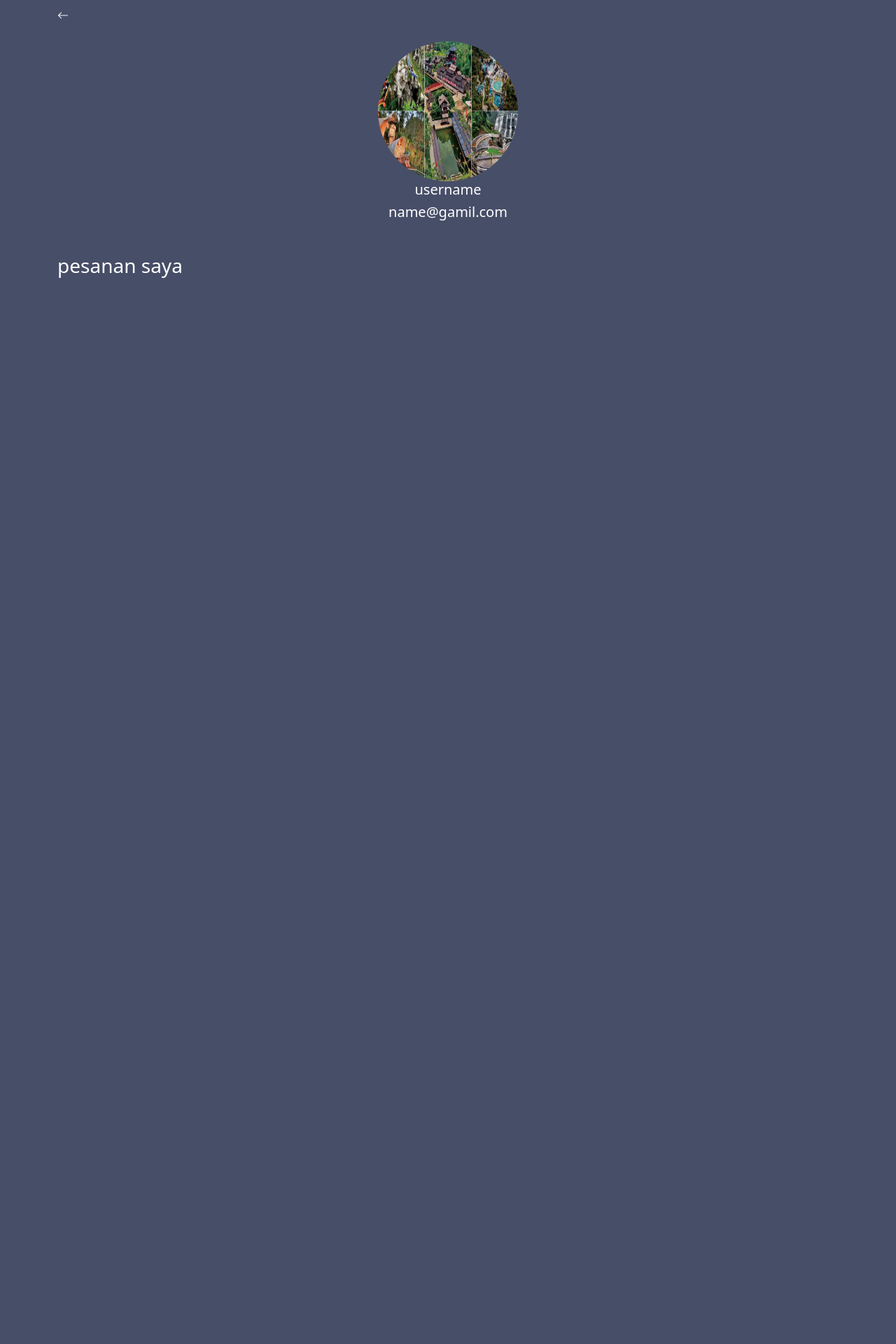
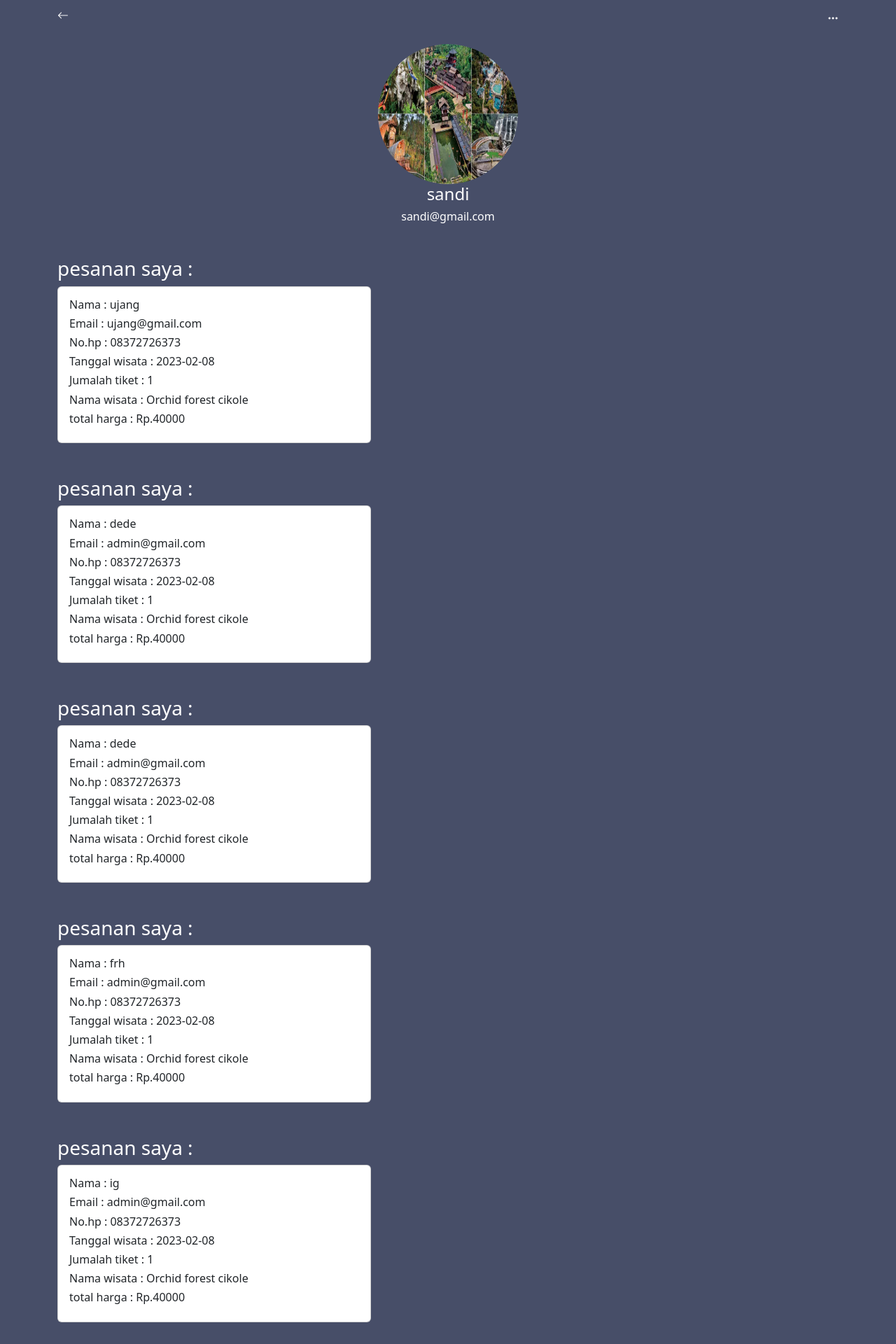
Before and after one commit to yantomang/yanto_tiket_wisata, a PHP site: page /user/profil.php in a window 1280 px wide. Shown: the top 1920 px of the page at 70% size. Before the commit the page ends 397 px from the top, so only its background shows below. Run offline with PHP 8.4, Linux system fonts and the light colour scheme; data comes from the database, SQL or seed files in the repository.

Commit message:
mengubah

```diff
--- a/admin/koneksi.php
+++ b/admin/koneksi.php
@@ -2,7 +2,7 @@
 $servernanme = "localhost:3306";
 $username = "root";
 $password = "";
-$database = "belajar";
+$database = "yanto_tiket_wisata";
 
 
 $conn = new mysqli($servernanme, $username, $password, $database);
--- a/admin/proses_edit_form.php
+++ b/admin/proses_edit_form.php
@@ -59,8 +59,10 @@ while($data = mysqli_fetch_array($edit)){
         $update = $conn->query("UPDATE  tambah_data_wisata SET Nama_wisata='$Nama_wisata', deskripsi='$deskripsi', harga='$harga', gambar='$nama_gambar' WHERE id='$id'");
         if($update){
             move_uploaded_file($file_tmp, '../img/'.$nama_gambar);
-           exit( header('location:index.php?page=tabel'));
+            header('location:index.php?page=tabel');
         }
     }
 
+
+
     ?>
--- a/admin/table_pesanan.php
+++ b/admin/table_pesanan.php
@@ -42,7 +42,7 @@ include "bot.php";
                                 <td><?php echo $data["harga"]?></td>
                                 <td><div class="form-check">
                                     <input class="form-check-input" type="checkbox" value="" id="flexCheckDefault">
-                                    <label class="form-check-label" for="flexCheckDefault"></label>
+                                    <label class="form-check-label" for="flexCheckDefault">komfirmasi</label>
                                 </div></td>
 
 
--- a/admin/tambah_data.php
+++ b/admin/tambah_data.php
@@ -1,6 +1,7 @@
 <?php
     include "bot.php";
     include "koneksi.php";
+
     if(isset($_POST['simpan'])){
         $nama = $_POST['nama'];
         $deskripsi = $_POST['deskripsi'];
@@ -11,7 +12,7 @@
 
         if($sdd){
             move_uploaded_file($file_tmp, '../img/'.$nama_gambar);
-            header('location:index.php?page=tabel' );
+            header('location:index.php?page=tabel');
         }
     }
 ?>
--- a/index.php
+++ b/index.php
@@ -14,7 +14,6 @@ include "user/bot.php";
       <h4 class="text-white"><i class="bi bi-amd"></i> Go Bandung</h4>
       <div class="text-end">
         <a href="login.php"><button type="button" class="btn btn-info" style="background: transparent; color: white;">LOGIN</button></a>
-        <a href="reg.php"><button type="button" class="btn btn-info" style="background: transparent; color: white;">REGISTER</button></a>
       </div>
     </a>
   </div>
--- a/user/card1.php
+++ b/user/card1.php
@@ -32,6 +32,9 @@
         </li>
       </ul>
     </div>
+    <li class="nav-item" style=" margin-left: 30px;">
+        <a href="profil.php"><img width="40 rem" height="40 rem"style="border-radius: 50px; margin-left: -30px;" src="../img/bg5.jpg" alt=""></a>
+        </li>
   </div>
 </nav>
 
--- a/user/koneksi.php
+++ b/user/koneksi.php
@@ -2,7 +2,7 @@
 $servernanme = "localhost:3306";
 $username = "root";
 $password = "";
-$database = "belajar";
+$database = "yanto_tiket_wisata";
 
 
 $conn = new mysqli($servernanme, $username, $password, $database);
--- a/user/pesan_tiket.php
+++ b/user/pesan_tiket.php
@@ -50,6 +50,9 @@ $id=$_GET['id'];
         </li>
       </ul>
     </div>
+    <li class="nav-item" style=" margin-left: 30px;">
+        <a href="profil.php"><img width="40 rem" height="40 rem"style="border-radius: 50px; margin-left: -30px;" src="../img/bg5.jpg" alt=""></a>
+        </li>
   </div>
 </nav>
 
--- a/user/profil.php
+++ b/user/profil.php
@@ -8,16 +8,47 @@ include "bot.php";
 
 </body>
 
+<?php
+                        include ('koneksi.php');
+                        $query = "SELECT * FROM login";
+                        $select = $conn->query($query);
+                        $no = 1;
+                        while ($data = mysqli_fetch_array($select)){
+                    ?>
+
 <div class="profil">
     <div class="container text-white">
         <div class="icon" style=" margin-top: 10px;">
-        <i style="" class="bi bi-arrow-left"></i>
+            <a href="home.php"><i class="bi bi-arrow-left text-white"></i></a>
+            <a href=""><div class="text-end" style="margin-top: -20px;"><i class="bi bi-three-dots text-white"></i></div></a>
         </div>
         <div class="text-center">
-        <img width="200 rem" height="200 rem"style="border-radius: 100px; margin-top: 25px;" src="../img/bg5.jpg" alt="">
-        <h5>username</h5>
-        <h5>name@gamil.com</h5>
+            <img width="200 rem" height="200 rem"style="border-radius: 100px; margin-top: 25px;" src="../img/bg5.jpg" alt="">
+                <h4><?php echo $data["user_name"]?></h4>
+                <h6><?php echo $data["email"]?></h6>
         </div>
-        <h3 class="mt-5">pesanan saya</h3>
+        <?php
+                        include ('koneksi.php');
+                        $query = "SELECT * FROM tb_pemesanan";
+                        $select = $conn->query($query);
+                        $no = 1;
+                        while ($data = mysqli_fetch_array($select)){
+                    ?>
+        <h3 class="mt-5">pesanan saya :</h3>
+        <div class="card" style="width: 28rem;">
+            <div class="card-body">
+                <h6 class="card-title text-dark">Nama : <?php echo $data["nama_pemesan"]?></h6>
+                <h6 class="card-title text-dark">Email : <?php echo $data["email"]?></h6>
+                <h6 class="card-title text-dark">No.hp : <?php echo $data["no_hp"]?></h6>
+                <h6 class="card-title text-dark">Tanggal wisata : <?php echo $data["Tanggal_wisata"]?></h6>
+                <h6 class="card-title text-dark">Jumalah tiket : <?php echo $data["jumlah_tiket"]?></h6>
+                <h6 class="card-title text-dark">Nama wisata : <?php echo $data["nama_wisata"]?></h6>
+                <h6 class="card-title text-dark">total harga : Rp.<?php echo $data["harga"]?></h6>
+
+            </div>
+        </div>
+        <?php }?>
     </div>
 </div>
+
+<?php }?>
```
